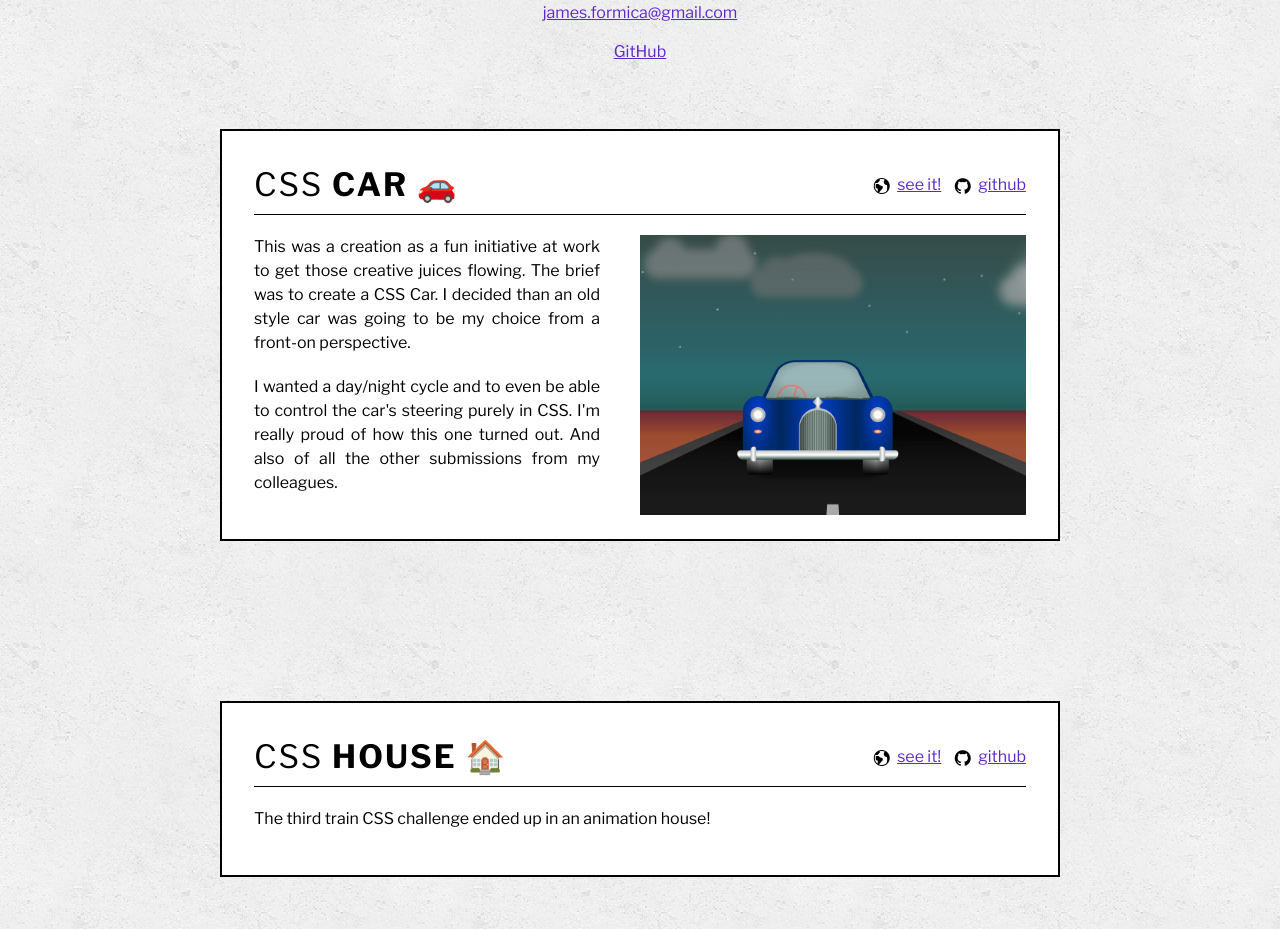
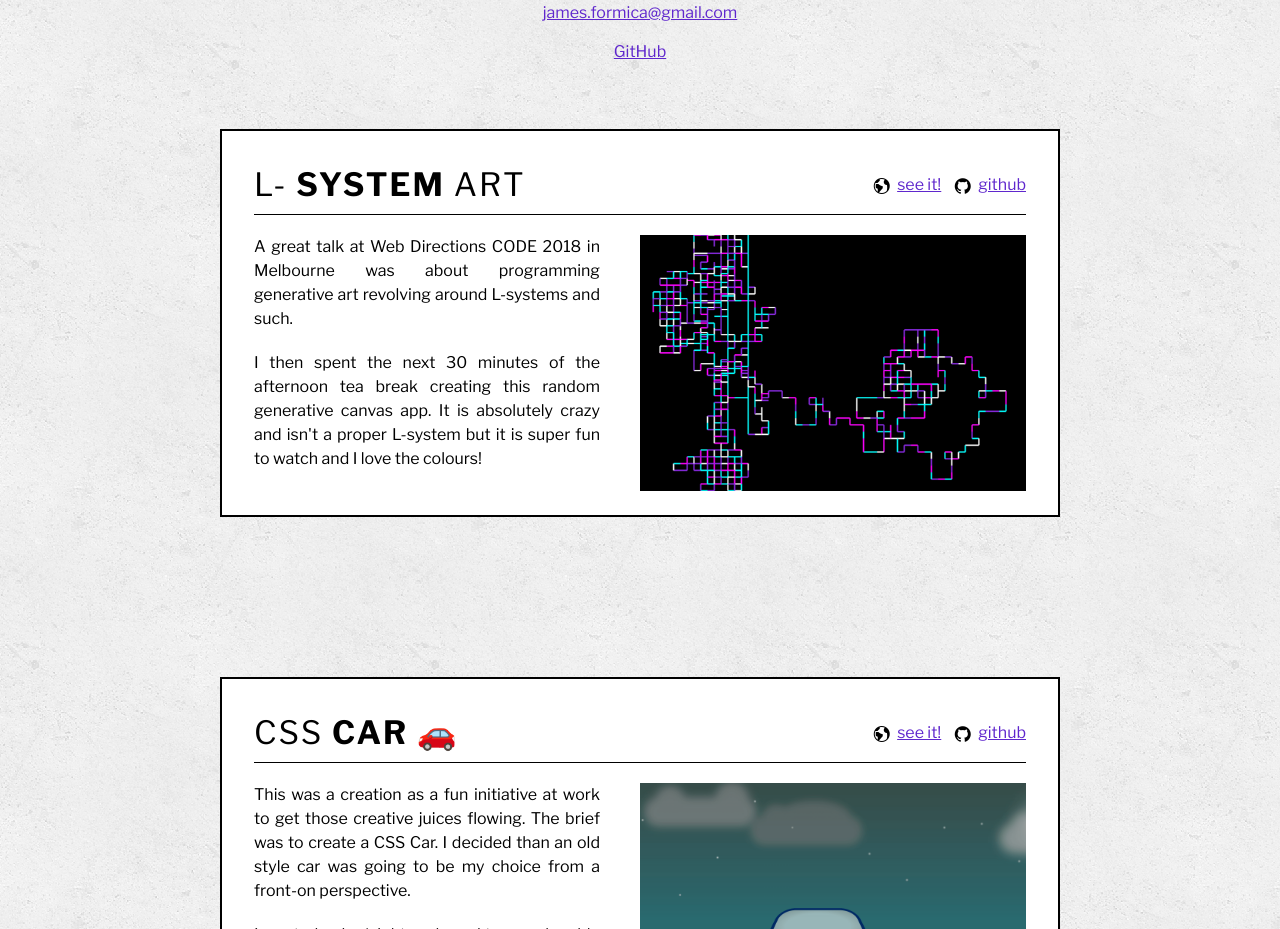
Before and after one commit to jamesformica/jamesformica.github.io, a plain HTML site: page index.html in a window 1280 px wide. Shown: the part 893-1822 px from the top of the page. Drawn offline with nearby package versions, Linux system fonts and the light colour scheme; files whose address does not match are found by name.

Commit message:
add l-system app

```diff
--- a/index.html
+++ b/index.html
@@ -53,6 +53,37 @@
 	</div>
 
 	<article>
+		<!--L Systems-->
+		<section>
+			<div class="header">
+				<h2 id="lsystems">L-
+					<b>system</b> art
+				</h2>
+
+				<div class="links">
+					<i class="icon-earth"></i>
+					<a href="https://jamesformica.github.io/L-System-Fun/" target="_blank">see it!</a>
+
+					<i class="icon-github"></i>
+					<a href="https://github.com/jamesformica/L-System-Fun" target="_blank">GitHub</a>
+				</div>
+			</div>
+
+			<div class="info">
+				<div class="description">
+					<p>
+						A great talk at Web Directions CODE 2018 in Melbourne was about programming generative art revolving
+						around L-systems and such.
+					</p>
+					<p>
+						I then spent the next 30 minutes of the afternoon tea break creating this random generative canvas app.
+						It is absolutely crazy and isn't a proper L-system but it is super fun to watch and I love the colours!
+					</p>
+				</div>
+				<div class="image" data-url="images/lsystem.png" style="background-image: url('images/lsystem.png')"></div>
+			</div>
+		</section>
+
 		<!--CSS Car-->
 		<section>
 			<div class="header">
@@ -72,14 +103,12 @@
 			<div class="info">
 				<div class="description">
 					<p>
-						This was a creation as a fun initiative at work to get those creative juices flowing.
-						The brief was to create a CSS Car. I decided than an old style car was going to be my choice from
-						a front-on perspective.
+						This was a creation as a fun initiative at work to get those creative juices flowing. The brief was to create a CSS Car.
+						I decided than an old style car was going to be my choice from a front-on perspective.
 					</p>
 					<p>
-							I wanted a day/night cycle and to even be able to control the car's steering
-							purely in CSS. I'm really proud of how this one turned out. And also of all the other submissions
-							from my colleagues.
+						I wanted a day/night cycle and to even be able to control the car's steering purely in CSS. I'm really proud of how this
+						one turned out. And also of all the other submissions from my colleagues.
 					</p>
 				</div>
 				<div class="image" data-url="images/csscar.png" style="background-image: url('images/csscar.png')"></div>
@@ -174,15 +203,14 @@
 			<div class="info">
 				<div class="description">
 					<p>
-							Canvas has always been an important and fun part of my development careers. It's not really
-							an area that you get to play with at work. I wanted to put together an interactive presentation
-							that goes promotes canvas and showcases the things that can be done when you let your creativity
-							flow.
+						Canvas has always been an important and fun part of my development careers. It's not really an area that you get to play
+						with at work. I wanted to put together an interactive presentation that goes promotes canvas and showcases the things
+						that can be done when you let your creativity flow.
 					</p>
 					<p>
-							I initially talk about <i>why</i> people struggle to develop canvas apps, then move on to demoing
-							some of my own creations. Overally I am really happy with this presentation and can't wait to
-							deliver it to the community!
+						I initially talk about
+						<i>why</i> people struggle to develop canvas apps, then move on to demoing some of my own creations. Overally I am really
+						happy with this presentation and can't wait to deliver it to the community!
 					</p>
 					<ul>
 						<li>revealjs</li>
```
Also changed, not shown: images/lsystem.png (added). Lines whose indentation alone changed are shown as unchanged.
